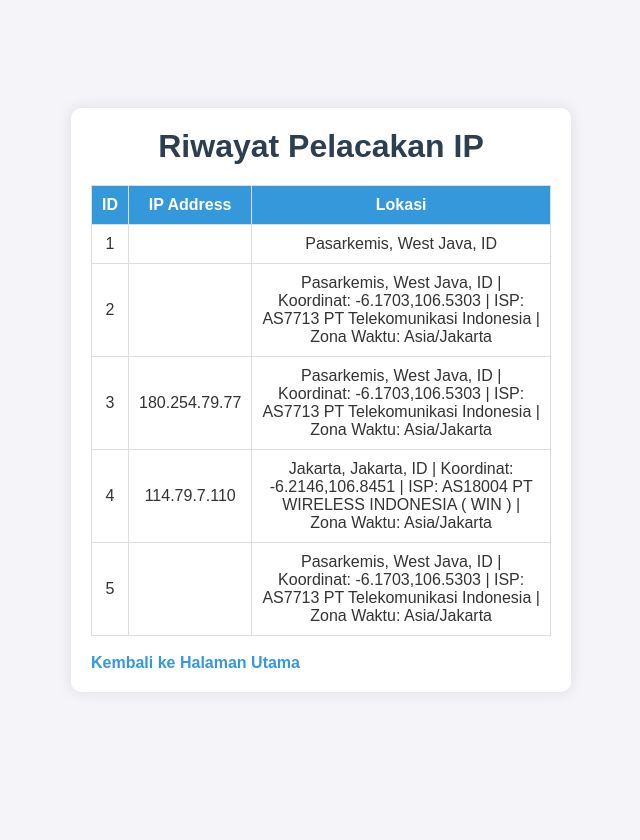
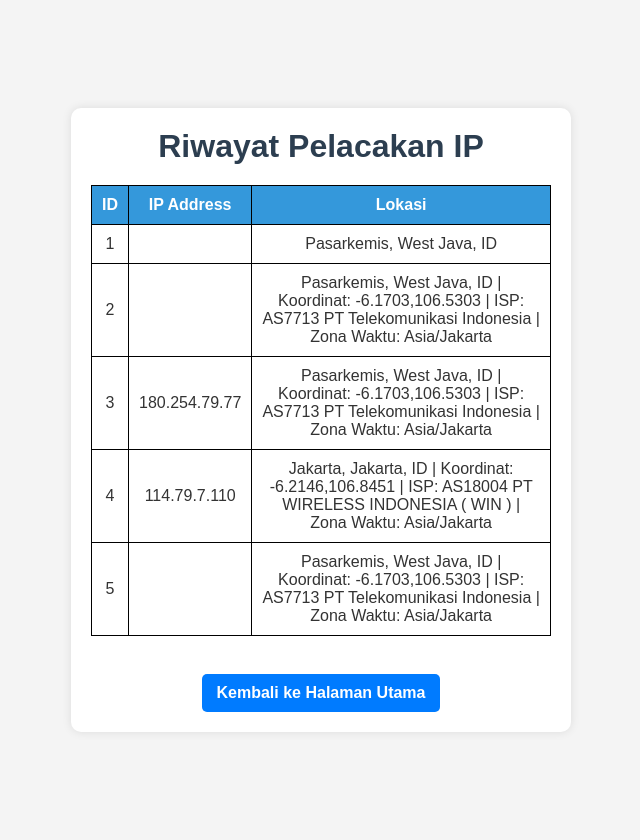
Before and after one commit to Aaronabil/lacakIP-py, a Flask app: page /history in a window 1280 px wide. Shown: the whole page, without its empty margins (319-959 px from the left). Before the commit the page ends 668 px from the top, so only its background shows below. Run offline with Flask 3, Linux system fonts and the light colour scheme.

Commit message:
update tampilan history

```diff
--- a/templates/history.html
+++ b/templates/history.html
@@ -7,8 +7,52 @@
     <link rel="stylesheet" href="{{ url_for('static', filename='style.css') }}">
 </head>
 <body>
+    <style>
+        body {
+            font-family: Arial, sans-serif;
+            text-align: center;
+            background-color: #f4f4f4;
+            margin: 20px;
+        }
+        .container {
+            width: 80%;
+            margin: auto;
+            background: white;
+            padding: 20px;
+            box-shadow: 0px 0px 10px rgba(0, 0, 0, 0.1);
+            border-radius: 10px;
+        }
+        table {
+            width: 100%;
+            border-collapse: collapse;
+            margin-top: 20px;
+        }
+        table, th, td {
+            border: 1px solid black;
+        }
+        th, td {
+            padding: 10px;
+            text-align: center;
+        }
+        .back-link {
+            display: inline-block;
+            margin-top: 20px;
+            text-decoration: none;
+            background: #007bff;
+            color: white;
+            padding: 10px 15px;
+            border-radius: 5px;
+        }
+        .back-link:hover {
+            background: #0056b3;
+        }
+    </style>
+</head>
+<body>
     <div class="container">
         <h1>Riwayat Pelacakan IP</h1>
+
+        {% if ip_locations %}
             <table>
                 <thead>
                     <tr>
@@ -27,9 +71,14 @@
                     {% endfor %}
                 </tbody>
             </table>
+        {% else %}
+            <p>Tidak ada data riwayat IP yang tersedia.</p>
+        {% endif %}
+
         <br>
-        <a href="/" class="back-link">Kembali ke Halaman Utama</a>
+        <a href="{{ url_for('index') }}" class="back-link">Kembali ke Halaman Utama</a>
     </div>
+
     <script src="{{ url_for('static', filename='script.js') }}"></script>
 </body>
 </html>
```
Also changed, not shown: instance/ip_locations.db. Lines whose indentation alone changed are shown as unchanged.
